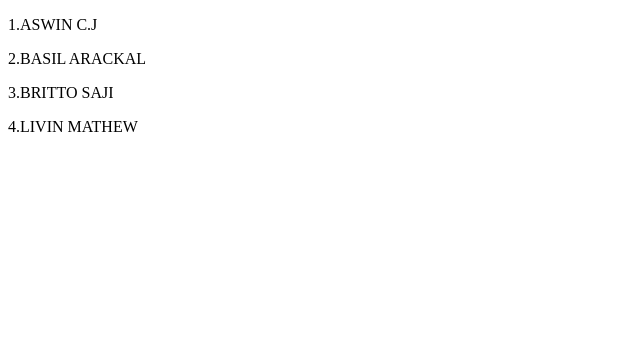
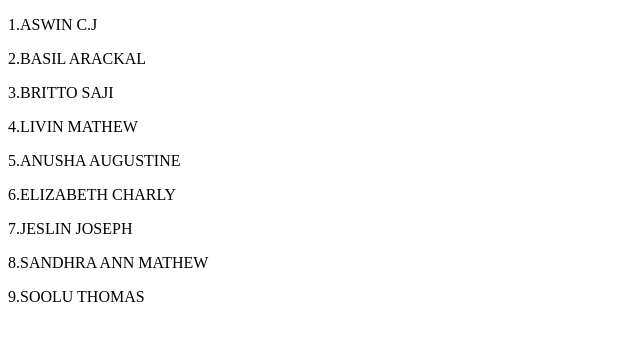
Before and after one commit to Kunjeee/Geekify_project1, a plain HTML site: page index.html in a window 1280 px wide. Shown: the whole page, without its empty margins (0-640 px from the left). Drawn offline with Linux system fonts and the light colour scheme.

Commit message:
names of girls added

```diff
--- a/index.html
+++ b/index.html
@@ -6,5 +6,10 @@
 	<p>2.BASIL ARACKAL</p>
 	<p>3.BRITTO SAJI</p>
 	<P>4.LIVIN MATHEW</P>
+	<p>5.ANUSHA AUGUSTINE</p>
+	<P>6.ELIZABETH CHARLY</P>
+	<P>7.JESLIN JOSEPH</P>
+	<P>8.SANDHRA ANN MATHEW</P>
+	<P>9.SOOLU THOMAS</P>
 </body>
 </html>
```
